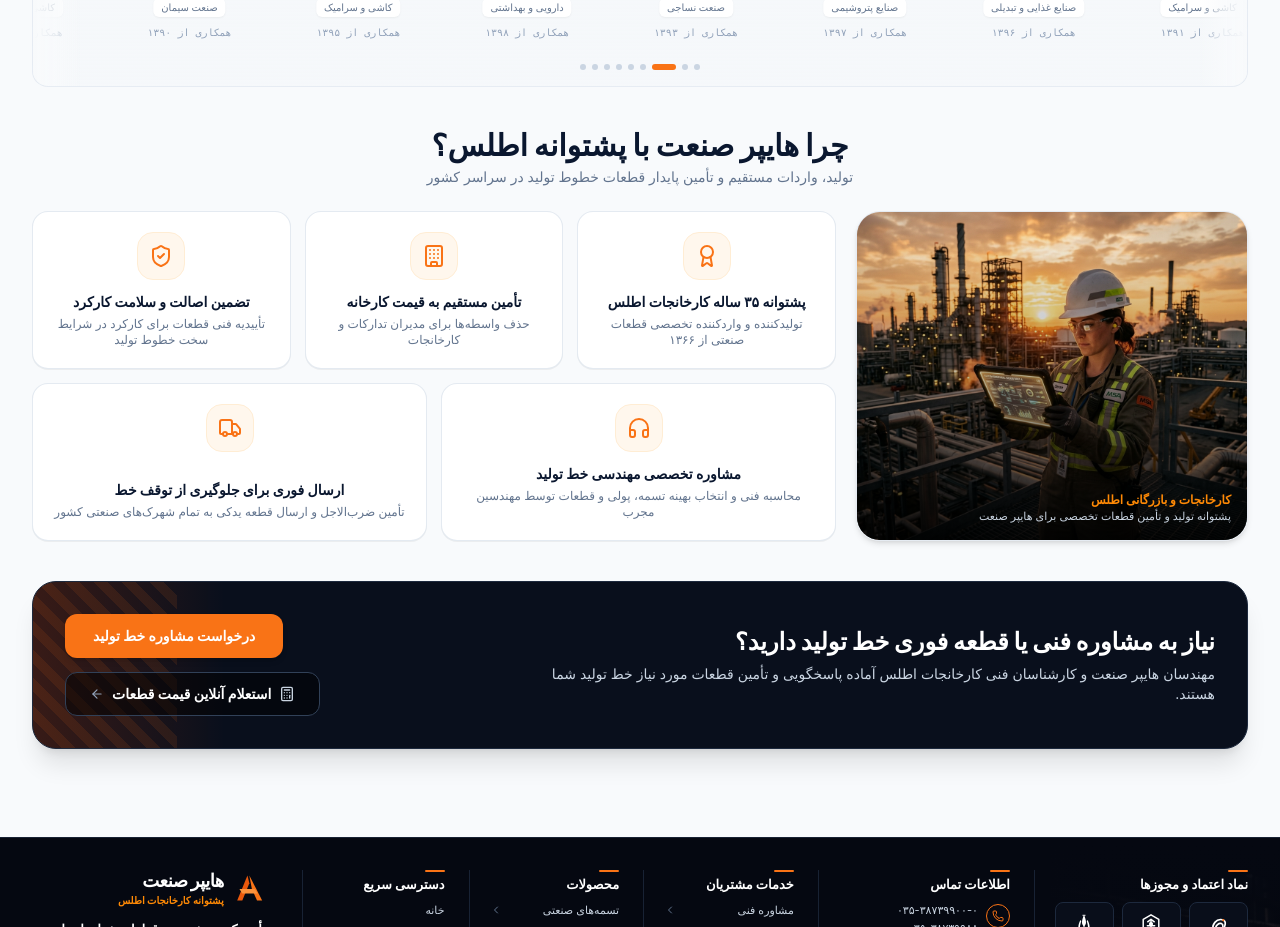
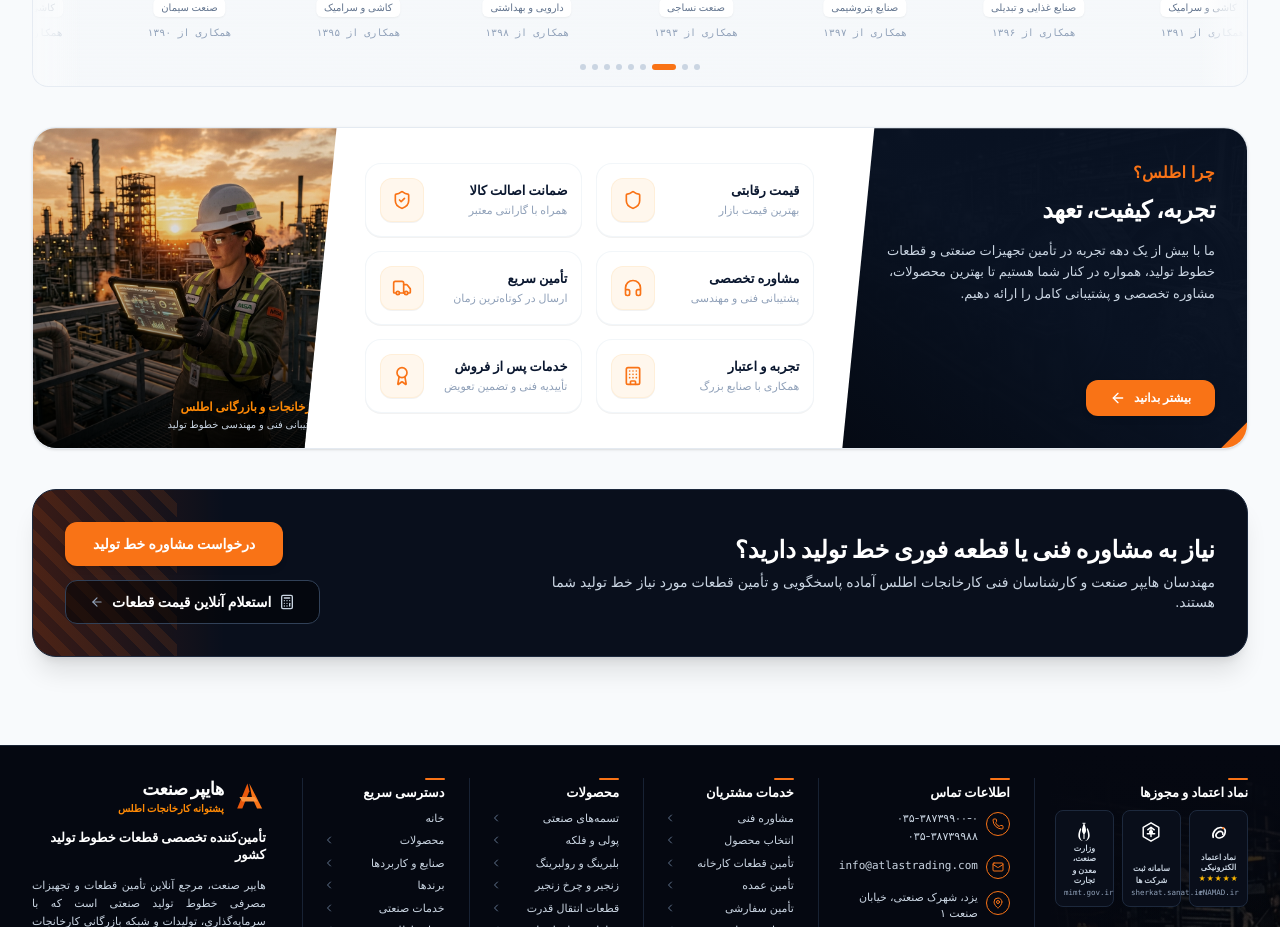
Before and after one commit to javanwebi/atlas, a React (Vite) app: page / in a window 1280 px wide. Shown: the part 2460-3387 px from the top of the page. Built offline with nearby package versions, Linux system fonts and the light colour scheme; a small style sheet from the web is missing.

Commit message:
Align Why Atlas section to right (RTL layout) matching screenshot

```diff
--- a/src/pages/HomePage.tsx
+++ b/src/pages/HomePage.tsx
@@ -9,6 +9,7 @@ import {
   Camera,
   Sparkles,
   Headphones,
+  Shield,
   ShieldCheck,
   Building,
   Truck,
@@ -115,35 +116,43 @@ export const HomePage: React.FC = () => {
     },
   ];
 
-  // 5 Reasons Why Hyper Sanat & Atlas
-  const whyAtlasTopRow = [
+  // 6 Reasons Why Atlas (منطبق با تصویر ارسالی کاربر و راست‌چین)
+  const whyAtlasItems = [
     {
-      icon: Award,
-      title: 'پشتوانه ۳۵ ساله کارخانجات اطلس',
-      subtitle: 'تولیدکننده و واردکننده تخصصی قطعات صنعتی از ۱۳۶۶',
+      id: 1,
+      title: 'قیمت رقابتی',
+      subtitle: 'بهترین قیمت بازار',
+      icon: Shield,
     },
     {
-      icon: Building,
-      title: 'تأمین مستقیم به قیمت کارخانه',
-      subtitle: 'حذف واسطه‌ها برای مدیران تدارکات و کارخانجات',
+      id: 2,
+      title: 'ضمانت اصالت کالا',
+      subtitle: 'همراه با گارانتی معتبر',
+      icon: ShieldCheck,
     },
     {
-      icon: ShieldCheck,
-      title: 'تضمین اصالت و سلامت کارکرد',
-      subtitle: 'تأییدیه فنی قطعات برای کارکرد در شرایط سخت خطوط تولید',
-    },
-  ];
-
-  const whyAtlasBottomRow = [
-    {
+      id: 3,
+      title: 'مشاوره تخصصی',
+      subtitle: 'پشتیبانی فنی و مهندسی',
       icon: Headphones,
-      title: 'مشاوره تخصصی مهندسی خط تولید',
-      subtitle: 'محاسبه فنی و انتخاب بهینه تسمه، پولی و قطعات توسط مهندسین مجرب',
     },
     {
+      id: 4,
+      title: 'تأمین سریع',
+      subtitle: 'ارسال در کوتاه‌ترین زمان',
       icon: Truck,
-      title: 'ارسال فوری برای جلوگیری از توقف خط',
-      subtitle: 'تأمین ضرب‌الاجل و ارسال قطعه یدکی به تمام شهرک‌های صنعتی کشور',
+    },
+    {
+      id: 5,
+      title: 'تجربه و اعتبار',
+      subtitle: 'همکاری با صنایع بزرگ',
+      icon: Building,
+    },
+    {
+      id: 6,
+      title: 'خدمات پس از فروش',
+      subtitle: 'تأییدیه فنی و تضمین تعویض',
+      icon: Award,
     },
   ];
 
@@ -595,77 +604,91 @@ export const HomePage: React.FC = () => {
         <OurClientsSection />
 
         {/* ========================================================================= */}
-        {/* 6. WHY ATLAS & HYPER SANAT (چرا هایپر صنعت با پشتوانه اطلس؟)              */}
+        {/* 6. WHY ATLAS SECTION (چرا اطلس؟ - راست‌چین و منطبق کامل با تصویر)         */}
         {/* ========================================================================= */}
-        <section className="space-y-6">
-          {/* Section Header */}
-          <div className="text-center space-y-1">
-            <h2 className="text-2xl sm:text-3xl font-black text-[#0A172F]">چرا هایپر صنعت با پشتوانه اطلس؟</h2>
-            <p className="text-xs sm:text-sm text-slate-500">تولید، واردات مستقیم و تأمین پایدار قطعات خطوط تولید در سراسر کشور</p>
-          </div>
+        <section className="relative w-full rounded-3xl bg-white border border-slate-200/90 shadow-sm overflow-hidden" dir="rtl">
+          <div className="grid grid-cols-1 lg:grid-cols-12 items-stretch">
 
-          {/* Content Layout: Photo on Left + 5 Feature Cards on Right (Row 1: 3 cards, Row 2: 2 cards) */}
-          <div className="grid grid-cols-1 lg:grid-cols-12 gap-5 items-stretch">
-            {/* Left Column: Industrial Plant Photo with Engineer */}
-            <div className="lg:col-span-4 relative rounded-3xl overflow-hidden border border-slate-200/80 shadow-md min-h-[280px] lg:min-h-[320px]">
-              <img
-                src={STORE_ASSETS.engineerWhyAtlas}
-                alt="مهندس ناظر خطوط تولید کارخانجات اطلس"
-                className="w-full h-full object-cover"
+            {/* 1. RIGHT SIDE: Dark "چرا اطلس؟" Card (سمت راست - کاملاً راست‌چین با زاویه اسلنت و دکمه نارنجی) */}
+            <div className="lg:col-span-4 xl:col-span-4 relative bg-[#091222] text-white p-6 sm:p-8 flex flex-col justify-between overflow-hidden lg:[clip-path:polygon(32px_0,100%_0,100%_100%,0_100%)] z-10">
+              {/* Industrial background image texture & ambient glow */}
+              <div
+                className="absolute inset-0 bg-cover bg-center opacity-25 mix-blend-luminosity pointer-events-none"
+                style={{ backgroundImage: `url(${STORE_ASSETS.heroPulley})` }}
               />
-              <div className="absolute inset-0 bg-gradient-to-t from-black/85 via-black/25 to-transparent" />
-              <div className="absolute bottom-4 right-4 left-4 text-white">
-                <div className="text-xs font-bold text-orange-400">کارخانجات و بازرگانی اطلس</div>
-                <div className="text-[11px] text-slate-300">
-                  پشتوانه تولید و تأمین قطعات تخصصی برای هایپر صنعت
-                </div>
+              <div className="absolute inset-0 bg-gradient-to-bl from-[#091222]/85 via-[#091222]/95 to-[#050A14] pointer-events-none" />
+
+              {/* Diagonal Orange Accent Stripe at bottom-right corner (عین خط مورب نارنجی تصویر) */}
+              <div className="absolute -bottom-8 -right-8 w-28 h-7 bg-[#F97316] -rotate-45 shadow-lg pointer-events-none z-20" />
+
+              {/* Text Content */}
+              <div className="relative z-10 space-y-2.5 text-right">
+                <span className="inline-block text-[#F97316] font-bold text-sm sm:text-base tracking-wide">
+                  چرا اطلس؟
+                </span>
+                <h3 className="text-xl sm:text-2xl font-black text-white tracking-tight">
+                  تجربه، کیفیت، تعهد
+                </h3>
+                <p className="text-xs sm:text-[13px] text-slate-300 leading-relaxed pt-1 max-w-sm">
+                  ما با بیش از یک دهه تجربه در تأمین تجهیزات صنعتی و قطعات خطوط تولید، همواره در کنار شما هستیم تا بهترین محصولات، مشاوره تخصصی و پشتیبانی کامل را ارائه دهیم.
+                </p>
+              </div>
+
+              {/* Orange Action Button */}
+              <div className="relative z-10 pt-6 mt-auto">
+                <Link
+                  to="/about"
+                  className="inline-flex items-center gap-2 px-6 py-2.5 bg-[#F97316] hover:bg-[#EA580C] text-white font-bold text-xs rounded-xl shadow-md hover:shadow-orange-500/25 transition-all cursor-pointer group"
+                >
+                  <span>بیشتر بدانید</span>
+                  <ArrowLeft className="w-4 h-4 group-hover:-translate-x-1 transition-transform" />
+                </Link>
               </div>
             </div>
 
-            {/* Right Column: 5 Cards structured into Top Row (3 cards) & Bottom Row (2 cards) */}
-            <div className="lg:col-span-8 flex flex-col justify-between gap-3.5">
-              {/* Top Row: 3 Cards */}
-              <div className="grid grid-cols-1 sm:grid-cols-3 gap-3.5">
-                {whyAtlasTopRow.map((pt, idx) => {
-                  const Icon = pt.icon;
+            {/* 2. CENTER: The 6 Feature Cards (وسط - ۶ ویژگی در ۲ ستون ۳ ردیفه) */}
+            <div className="lg:col-span-5 xl:col-span-5 p-4 sm:p-6 lg:p-7 flex items-center">
+              <div className="w-full grid grid-cols-1 sm:grid-cols-2 gap-3 sm:gap-3.5">
+                {whyAtlasItems.map((item) => {
+                  const Icon = item.icon;
                   return (
                     <div
-                      key={idx}
-                      className="bg-white rounded-2xl border border-slate-200/90 p-4 sm:p-5 flex flex-col items-center text-center justify-between space-y-3 shadow-2xs hover:border-[#F97316]/50 hover:shadow-md transition-all"
+                      key={item.id}
+                      className="flex items-center justify-between p-3 sm:p-3.5 bg-white rounded-2xl border border-slate-100/90 shadow-2xs hover:border-orange-200 hover:shadow-xs transition-all group"
                     >
-                      <div className="w-12 h-12 rounded-2xl bg-orange-50 border border-orange-100 flex items-center justify-center text-[#F97316]">
-                        <Icon className="w-6 h-6" />
+                      <div className="text-right">
+                        <h4 className="font-bold text-xs sm:text-[13px] text-[#0A172F] group-hover:text-[#F97316] transition-colors">
+                          {item.title}
+                        </h4>
+                        <p className="text-[10px] sm:text-[11px] text-slate-400 mt-0.5 font-medium">
+                          {item.subtitle}
+                        </p>
                       </div>
-                      <div>
-                        <h3 className="font-bold text-sm text-[#0A172F]">{pt.title}</h3>
-                        <p className="text-xs text-slate-500 mt-1">{pt.subtitle}</p>
-                      </div>
-                    </div>
-                  );
-                })}
-              </div>
-
-              {/* Bottom Row: 2 Cards */}
-              <div className="grid grid-cols-1 sm:grid-cols-2 gap-3.5">
-                {whyAtlasBottomRow.map((pt, idx) => {
-                  const Icon = pt.icon;
-                  return (
-                    <div
-                      key={idx}
-                      className="bg-white rounded-2xl border border-slate-200/90 p-4 sm:p-5 flex flex-col items-center text-center justify-between space-y-3 shadow-2xs hover:border-[#F97316]/50 hover:shadow-md transition-all"
-                    >
-                      <div className="w-12 h-12 rounded-2xl bg-orange-50 border border-orange-100 flex items-center justify-center text-[#F97316]">
-                        <Icon className="w-6 h-6" />
-                      </div>
-                      <div>
-                        <h3 className="font-bold text-sm text-[#0A172F]">{pt.title}</h3>
-                        <p className="text-xs text-slate-500 mt-1">{pt.subtitle}</p>
+                      <div className="w-10 h-10 sm:w-11 sm:h-11 rounded-xl bg-orange-50 border border-orange-100/80 flex items-center justify-center text-[#F97316] shrink-0 group-hover:bg-[#F97316] group-hover:text-white group-hover:scale-105 transition-all shadow-2xs">
+                        <Icon className="w-5 h-5" />
                       </div>
                     </div>
                   );
                 })}
               </div>
             </div>
+
+            {/* 3. LEFT: Industrial Plant Photo with Engineer (سمت چپ - عکس مهندس با زاویه اسلنت موازی) */}
+            <div className="lg:col-span-3 xl:col-span-3 relative min-h-[260px] lg:min-h-[320px] overflow-hidden lg:[clip-path:polygon(0_0,100%_0,calc(100%-32px)_100%,0_100%)]">
+              <img
+                src={STORE_ASSETS.engineerWhyAtlas}
+                alt="مهندس ناظر خطوط تولید کارخانجات اطلس"
+                className="w-full h-full object-cover object-center"
+              />
+              <div className="absolute inset-0 bg-gradient-to-t from-black/80 via-black/20 to-transparent" />
+              <div className="absolute bottom-4 right-4 left-4 text-white text-right">
+                <div className="text-xs font-bold text-orange-400">کارخانجات و بازرگانی اطلس</div>
+                <div className="text-[10px] text-slate-300 mt-0.5">
+                  پشتیبانی فنی و مهندسی خطوط تولید
+                </div>
+              </div>
+            </div>
+
           </div>
         </section>
 
```
